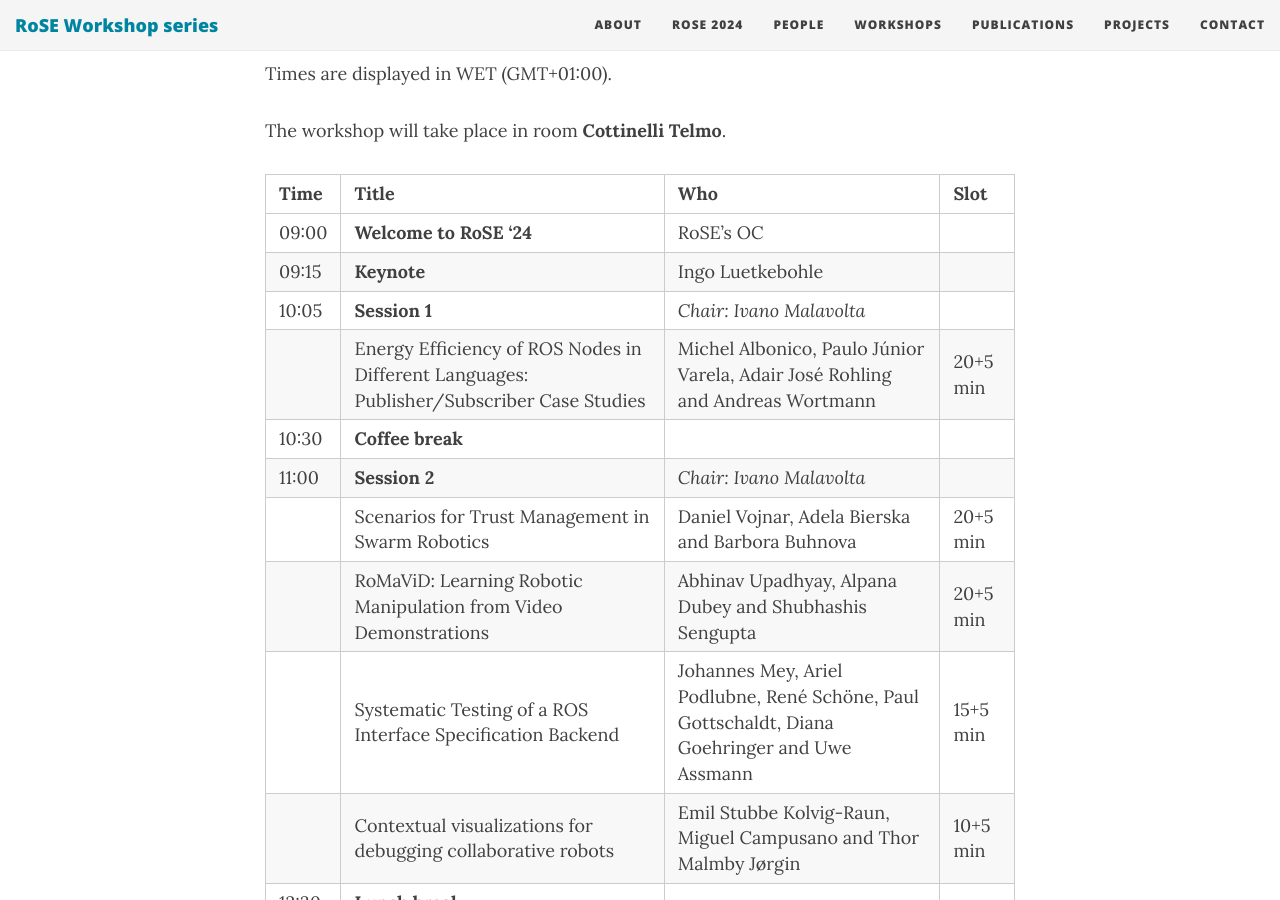
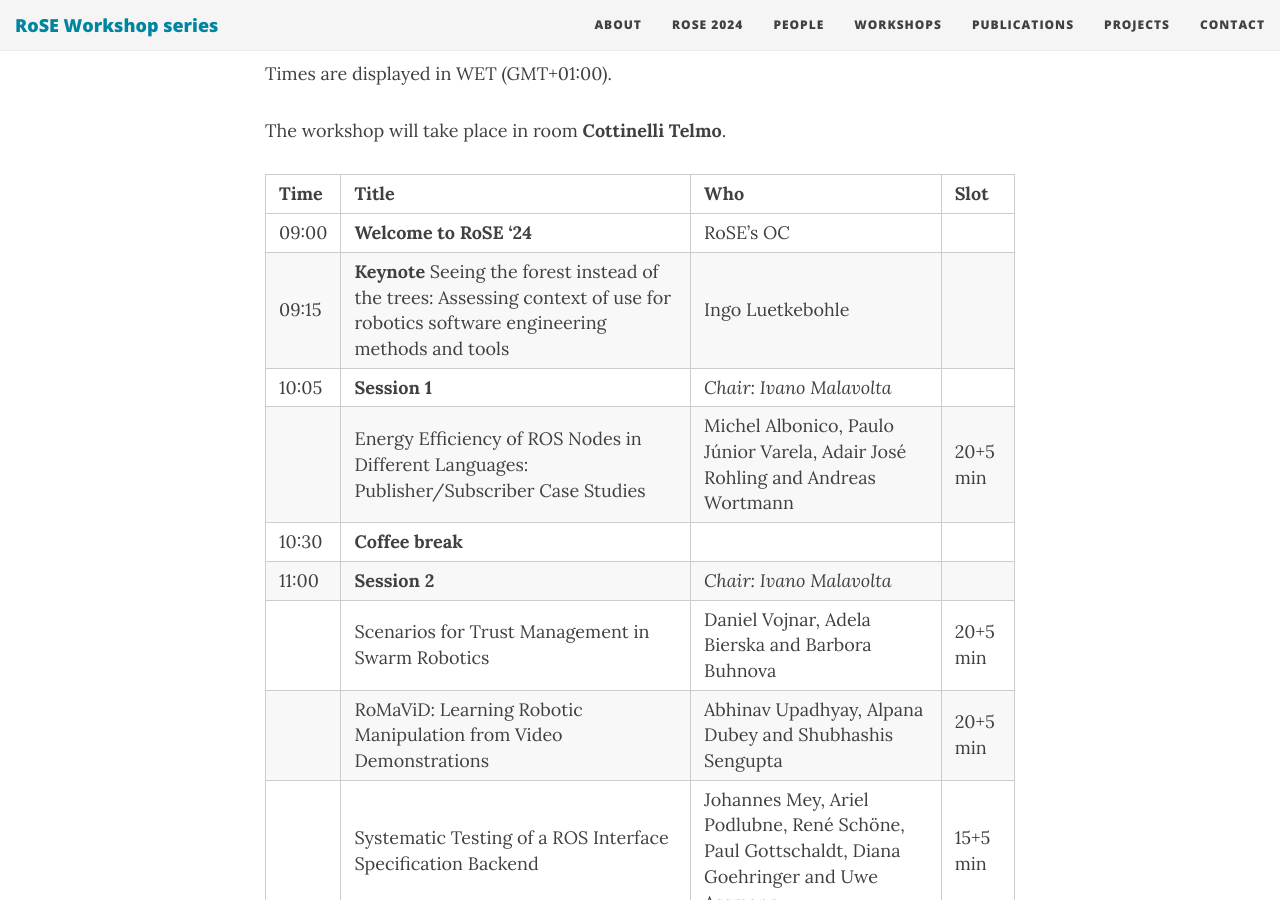
Before and after one commit to rose-workshops/rose-workshops.github.io, a Jekyll site: the page built from rose2024.md, in a window 1280 px wide and 900 px high, scrolled down 2344 px. Built offline with Jekyll 4.4.1, drawn with Linux system fonts in a browser that asks for light colours; nearby versions of some CDN libraries.

Commit message:
Update rose2024.md

```diff
--- a/rose2024.md
+++ b/rose2024.md
@@ -65,7 +65,7 @@ The workshop will take place in room **Cottinelli Telmo**.
 | Time | Title | Who | Slot |
 | --- |  --- | --- |
 | 09:00 | **Welcome to RoSE '24** | RoSE's OC |
-| 09:15 | **Keynote** | Ingo Luetkebohle |
+| 09:15 | **Keynote** Seeing the forest instead of the trees: Assessing context of use for robotics software engineering methods and tools | Ingo Luetkebohle |
 | 10:05 | **Session 1** | *Chair: Ivano Malavolta* |
 | | Energy Efficiency of ROS Nodes in Different Languages: Publisher/Subscriber Case Studies | Michel Albonico, Paulo Júnior Varela, Adair José Rohling and Andreas Wortmann | 20+5 min |
 | 10:30 | **Coffee break** | |
```
